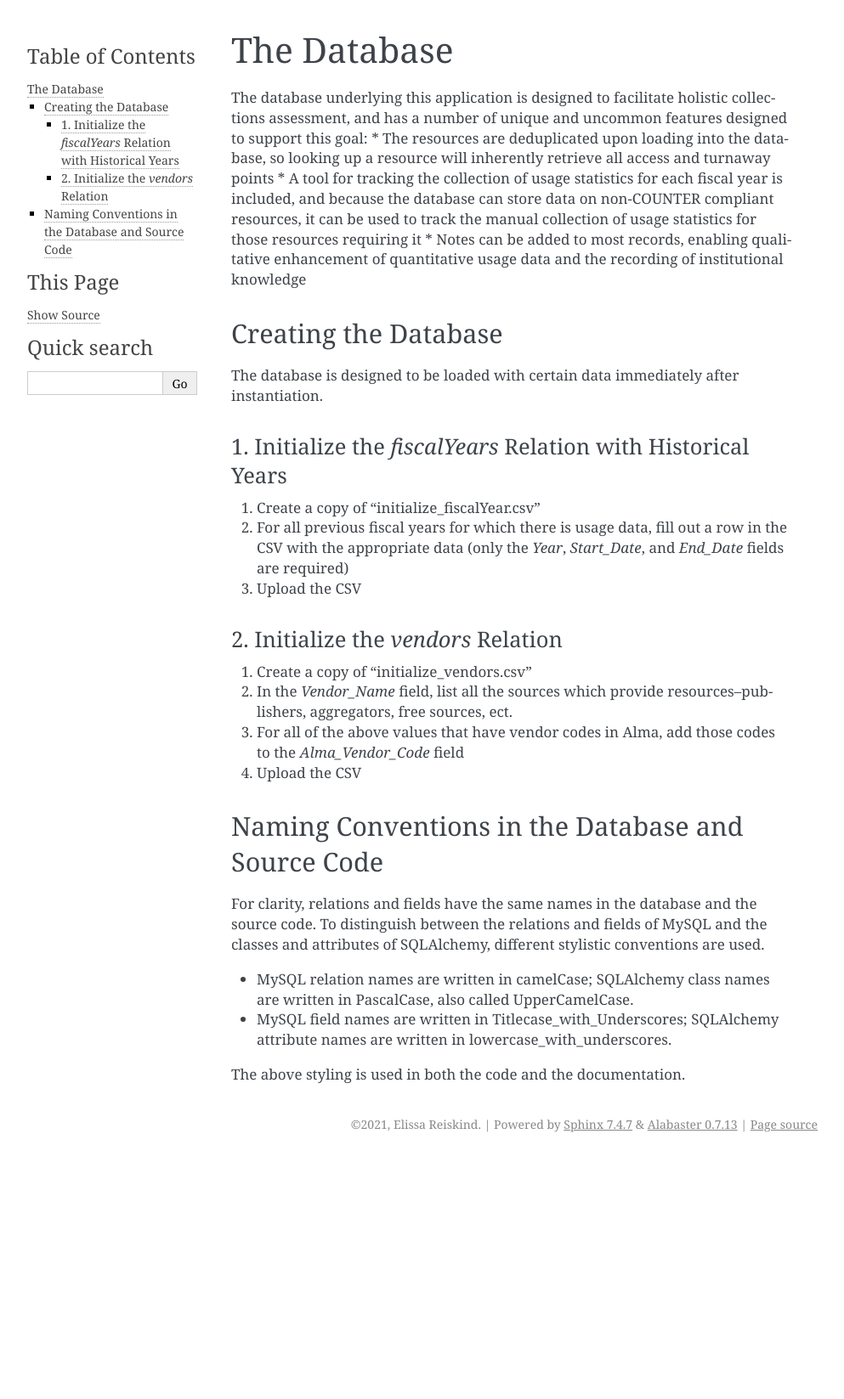
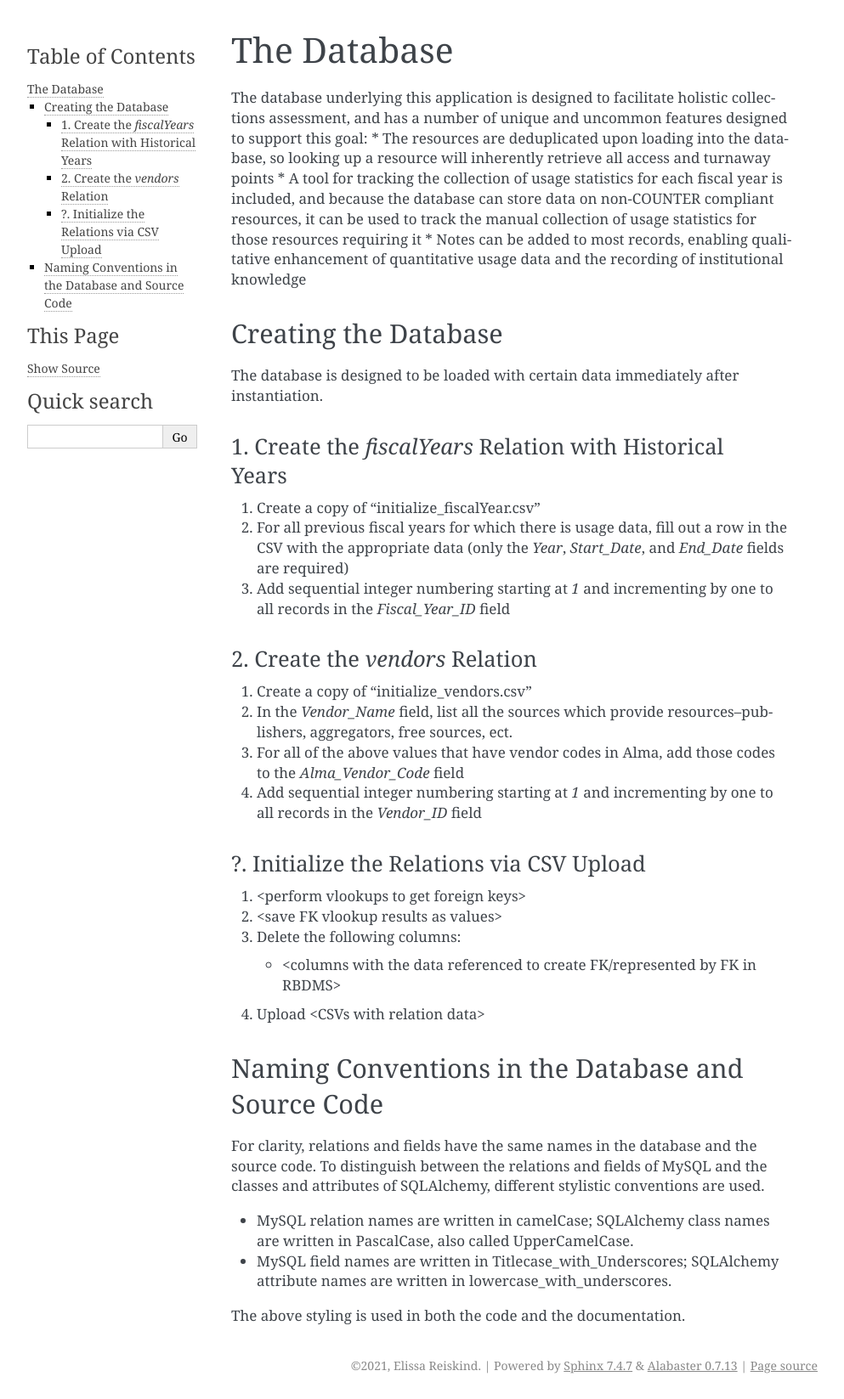
Before and after one commit to ereiskind/nolcat, a Sphinx documentation site: the page built from docs/source/the_database.rst, in a window 1280 px wide. Shown: the whole page at 85% size, without its empty margins (148-1141 px from the left). Built offline with Sphinx 7.4.7, drawn with Linux system fonts in a browser that asks for light colours; before the commit the page ends 1363 px from its top, so only the background shows below that.

Commit message:
Move all uploads to end of procedure for vlookups

```diff
--- a/docs/source/the_database.rst
+++ b/docs/source/the_database.rst
@@ -11,18 +11,28 @@ Creating the Database
 
 The database is designed to be loaded with certain data immediately after instantiation.
 
-1. Initialize the `fiscalYears` Relation with Historical Years
-==============================================================
+1. Create the `fiscalYears` Relation with Historical Years
+==========================================================
 1. Create a copy of "initialize_fiscalYear.csv"
 2. For all previous fiscal years for which there is usage data, fill out a row in the CSV with the appropriate data (only the `Year`, `Start_Date`, and `End_Date` fields are required)
-3. Upload the CSV
+3. Add sequential integer numbering starting at `1` and incrementing by one to all records in the `Fiscal_Year_ID` field
 
-2. Initialize the `vendors` Relation
-====================================
+2. Create the `vendors` Relation
+================================
 1. Create a copy of "initialize_vendors.csv"
 2. In the `Vendor_Name` field, list all the sources which provide resources--publishers, aggregators, free sources, ect.
 3. For all of the above values that have vendor codes in Alma, add those codes to the `Alma_Vendor_Code` field
-4. Upload the CSV
+4. Add sequential integer numbering starting at `1` and incrementing by one to all records in the `Vendor_ID` field
+
+?. Initialize the Relations via CSV Upload
+==========================================
+1. <perform vlookups to get foreign keys>
+2. <save FK vlookup results as values>
+3. Delete the following columns:
+
+   * <columns with the data referenced to create FK/represented by FK in RBDMS>
+
+4. Upload <CSVs with relation data>
 
 Naming Conventions in the Database and Source Code
 **************************************************
```
Also changed, not shown: 3 other files.
